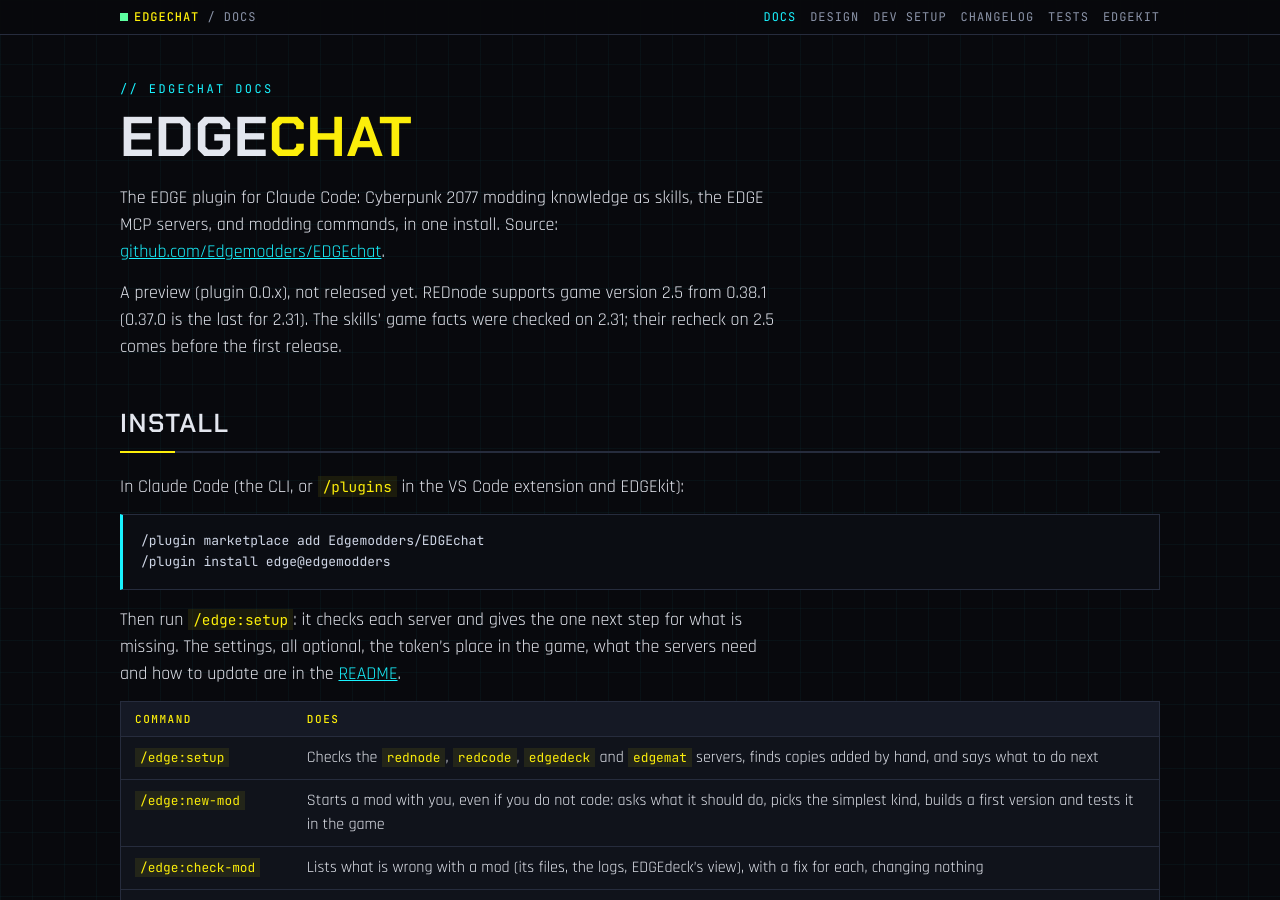
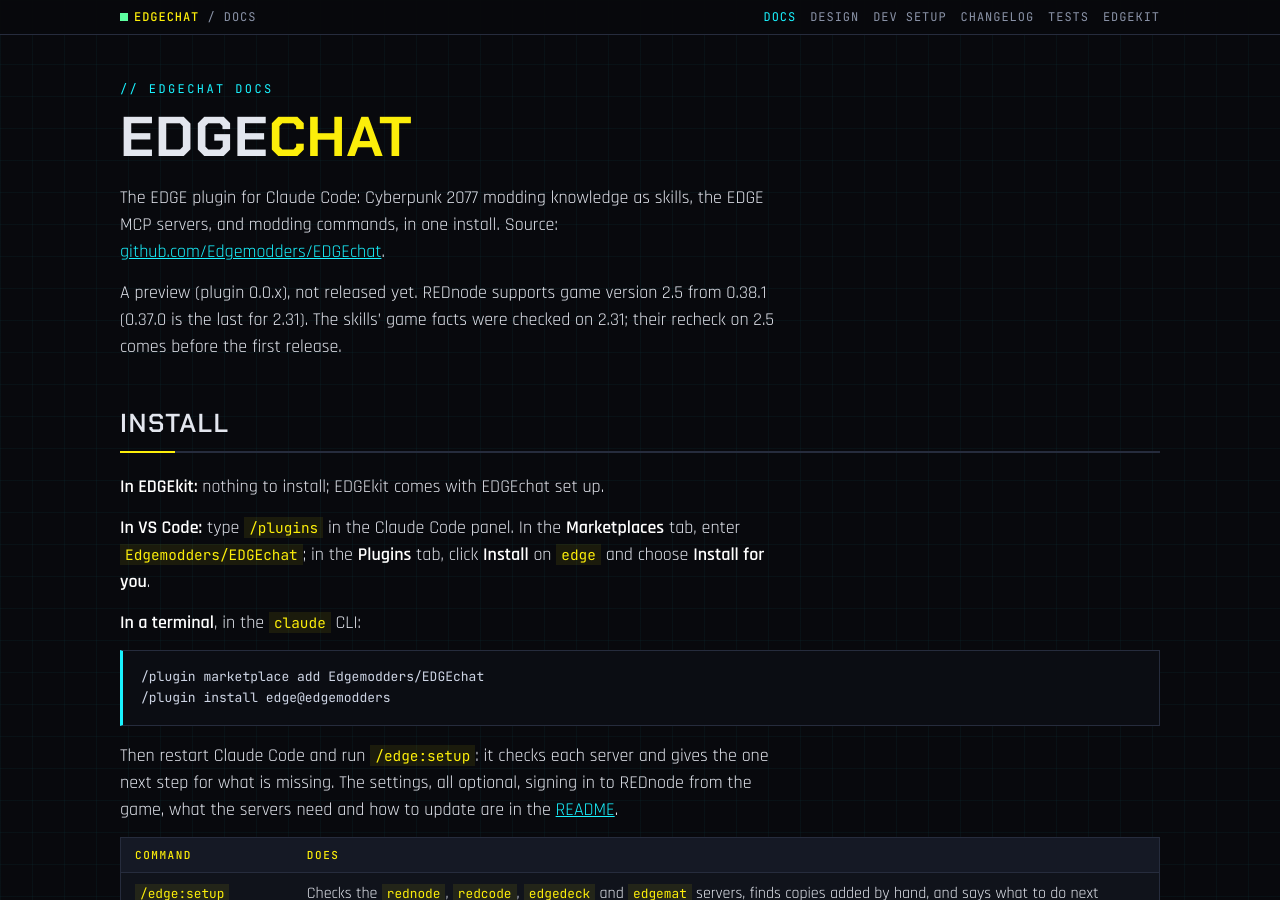
Before and after one commit to Edgemodders/EDGEchat, a Jekyll site: the page built from docs/index.md, in a window 1280 px wide and 900 px high. Built offline with Jekyll 4.4.1, drawn with Linux system fonts in a browser that asks for light colours.

Commit message:
Install steps: what to click in VS Code, an install link, EDGEkit comes with it set up
Co-Authored-By: Claude Opus 5.5 <noreply@anthropic.com>

````diff
--- a/docs/index.md
+++ b/docs/index.md
@@ -10,14 +10,18 @@ A preview (plugin 0.0.x), not released yet. REDnode supports game version 2.5 fr
 
 ## Install
 
-In Claude Code (the CLI, or `/plugins` in the VS Code extension and EDGEkit):
+**In EDGEkit:** nothing to install; EDGEkit comes with EDGEchat set up.
+
+**In VS Code:** type `/plugins` in the Claude Code panel. In the **Marketplaces** tab, enter `Edgemodders/EDGEchat`; in the **Plugins** tab, click **Install** on `edge` and choose **Install for you**.
+
+**In a terminal**, in the `claude` CLI:
 
 ```
 /plugin marketplace add Edgemodders/EDGEchat
 /plugin install edge@edgemodders
 ```
 
-Then run `/edge:setup`: it checks each server and gives the one next step for what is missing. The settings, all optional, the token's place in the game, what the servers need and how to update are in the [README](https://github.com/Edgemodders/EDGEchat#install).
+Then restart Claude Code and run `/edge:setup`: it checks each server and gives the one next step for what is missing. The settings, all optional, signing in to REDnode from the game, what the servers need and how to update are in the [README](https://github.com/Edgemodders/EDGEchat#install).
 
 | Command | Does |
 |---|---|
--- a/tools/release/notes.mjs
+++ b/tools/release/notes.mjs
@@ -51,7 +51,7 @@ if (nexus) {
 } else {
   write(`${section.join("\n").trim()}
 
-**Install:** in Claude Code (the CLI, or \`/plugins\` in the VS Code extension and EDGEkit):
+**Install:** EDGEkit comes with EDGEchat set up. In VS Code, type \`/plugins\` in the Claude Code panel, add \`Edgemodders/EDGEchat\` in the **Marketplaces** tab, then **Install** \`edge\` in the **Plugins** tab. In the \`claude\` CLI:
 
 \`\`\`
 /plugin marketplace add Edgemodders/EDGEchat
````
Also changed, not shown: tools/release/nexus-zip.mjs (+6 -2 lines), README.md, docs/changelog.md, 1 other file.
